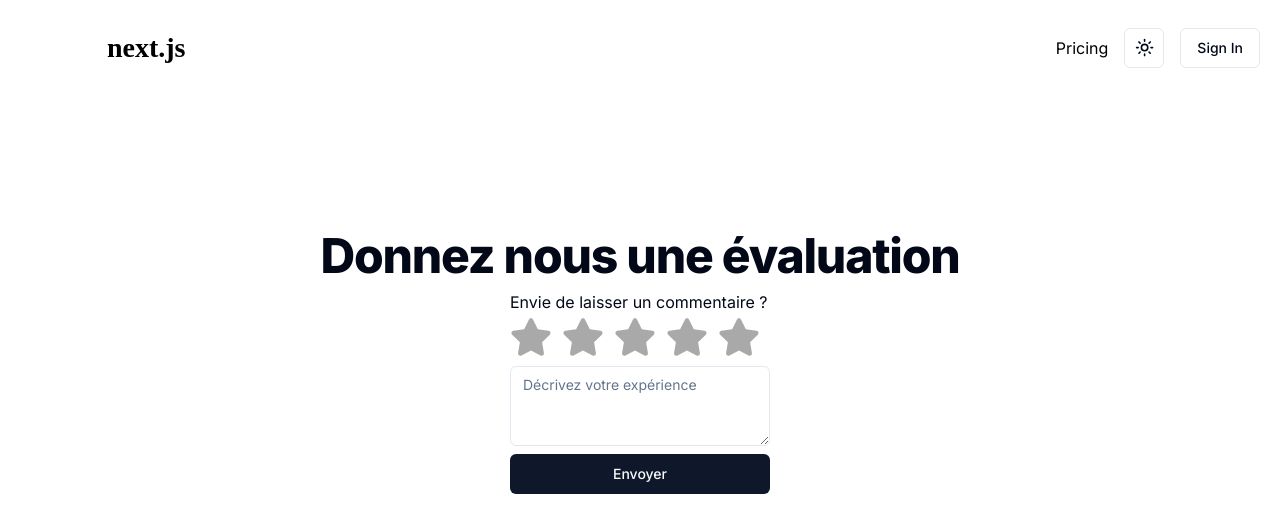
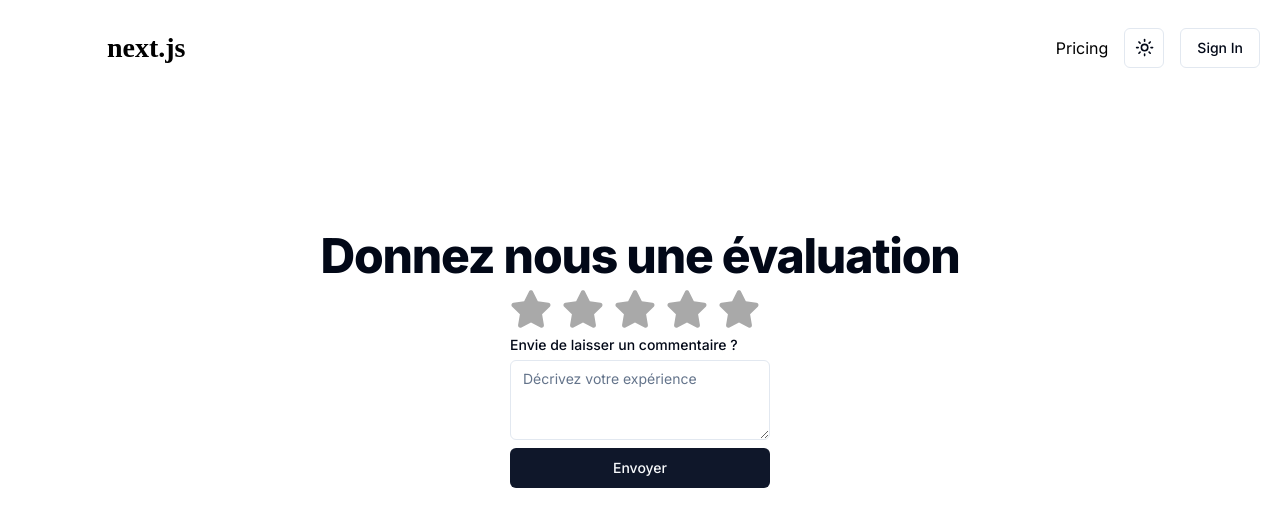
Before and after one commit to DwennK/google-reviews, a Next.js app: page / in a window 1280 px wide. Shown: the top 532 px of the page. Built offline with nearby package versions, Linux system fonts and the light colour scheme; no server answers.

Commit message:
use Label from ShadCN

```diff
--- a/app/page.tsx
+++ b/app/page.tsx
@@ -11,9 +11,6 @@ export default function Home() {
         Donnez nous une évaluation
       </h1>
       <div>
-        <p className="leading-7 [&:not(:first-child)]:mt-6">
-          Envie de laisser un commentaire ?
-        </p>
         <StarRating />
       </div>
     </main>
--- a/components/StarRating.tsx
+++ b/components/StarRating.tsx
@@ -66,7 +66,14 @@ function StarRating() {
           );
         })}
       </div>
-      <Textarea placeholder="Décrivez votre expérience" className="mt-2" />
+      <Label htmlFor="message" className="mt-2">
+        Envie de laisser un commentaire ?
+      </Label>
+      <Textarea
+        placeholder="Décrivez votre expérience"
+        className="mt-2"
+        id="message"
+      />
       <Dialog>
         <DialogTrigger asChild>
           <Button className="mt-2">Envoyer</Button>
```
